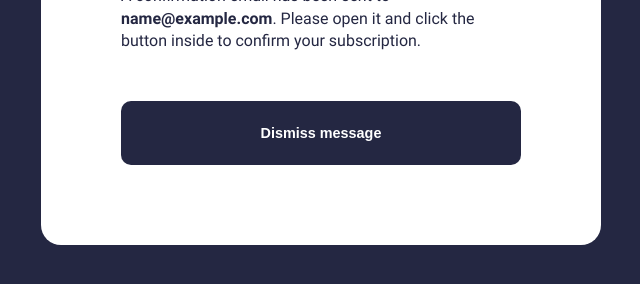
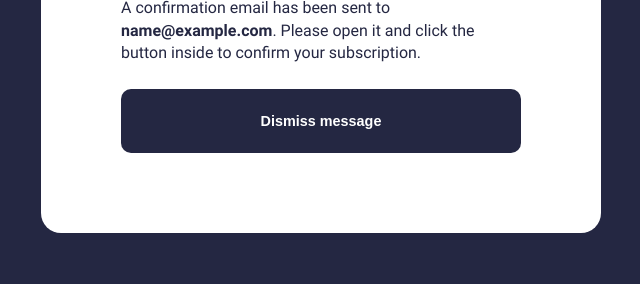
Before and after one commit to AlexT364/frontendmentor-newsletter-sign-up-with-success-message, a plain HTML site: page index.html in a window 1280 px wide. Both pictures are taken after typing "name@example.com" into the empty fields and a click on the button "Subscribe to monthly newsletter". Shown: the part 430-714 px from the top of the page, without its empty margins (319-959 px from the left). Drawn offline with Linux system fonts and the light colour scheme.

Commit message:
refactor: remove unnecessary button containers

```diff
--- a/index.html
+++ b/index.html
@@ -57,12 +57,11 @@
             minlength="8"
             id="email-input"
             placeholder="email@company.com"
+            autofocus
           />
-          <div class="button-container">
-            <button type="submit" id="subscribe-button">
-              Subscribe to monthly newsletter
-            </button>
-          </div>
+          <button type="submit" id="subscribe-button">
+            Subscribe to monthly newsletter
+          </button>
         </form>
       </section>
     </article>
@@ -78,15 +77,9 @@
           <strong>ash@loremcompany.com</strong>. Please open it and click the
           button inside to confirm your subscription.
         </p>
-        <div class="button-container">
-          <button
-            type="button"
-            class="modal__dismiss-button"
-            id="dismiss-button"
-          >
-            Dismiss message
-          </button>
-        </div>
+        <button type="button" class="modal__dismiss-button" id="dismiss-button">
+          Dismiss message
+        </button>
       </section>
     </div>
 
```
